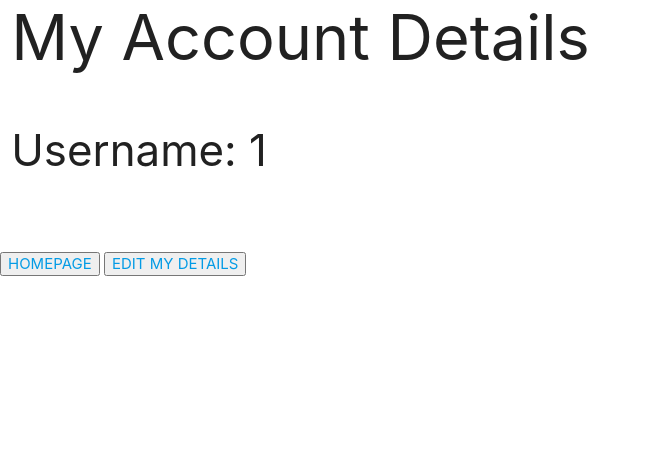
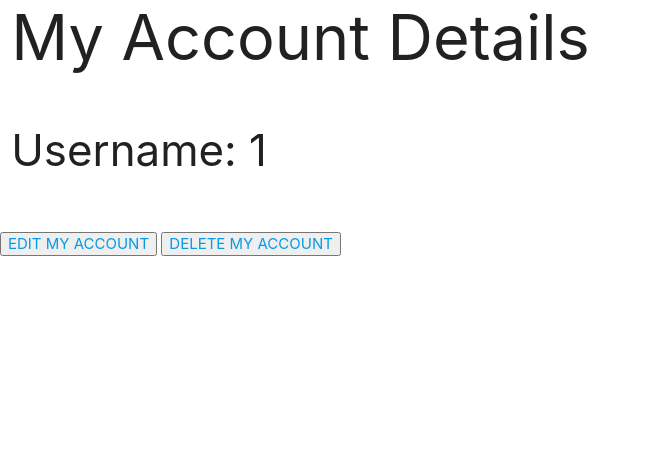
Before and after one commit to BegumDev/ReviewHubMS3, a Flask app: page /my_account/1 in a window 1280 px wide. Shown: the part 103-578 px from the top of the page, without its empty margins (0-650 px from the left). Run offline with Flask 2, Linux system fonts and the light colour scheme; the visitor is signed in with stand-in values (Sample User, id 1); data that the repository does not hold is empty; some libraries are stand-ins or nearby versions.

Commit message:
Add functionality for user to be able to edit their email address and delete their account.

```diff
--- a/reviewhub/routes.py
+++ b/reviewhub/routes.py
@@ -40,10 +40,7 @@ def register():
 @app.route("/my_account/<username>", methods=["GET", "POST"])
 def my_account(username):
     if "user" in session:
-
         reviews = mongo.db.reviews.find({'created_by': session["user"]})
-
-
         return render_template('my_account.html', username=session["user"], reviews=reviews)
     return redirect(url_for("home"))
 
@@ -123,3 +120,24 @@ def delete_review(review_id):
     else:
         flash("You can only delete your own reviews.")
         return redirect(url_for('home'))
+
+
+# Edit a user details
+@app.route("/edit_user/<int:user_id>", methods=["GET", "POST"])
+def edit_user(user_id):
+    user = User.query.get_or_404(user_id)
+    if request.method == "POST":
+        user.email = request.form.get('email')
+        db.session.commit()
+        return redirect('home')
+        print(user)
+    return render_template("edit_user.html", user=user)
+
+
+# Delete a user
+@app.route("/delete_user/<int:user_id>")
+def delete_user(user_id):
+    user = User.query.get_or_404(user_id)
+    db.session.delete(user)
+    db.session.commit()
+    return redirect(url_for('home'))
--- a/reviewhub/templates/edit_user.html
+++ b/reviewhub/templates/edit_user.html
@@ -4,7 +4,7 @@
 <h1 class="center-align">Edit my details</h1>
 
 <div class="row">
-    <form class="col m6" action="#" method="POST">
+    <form class="col m6" action="{{ url_for('edit_user', user_id=user.id) }}" method="POST">
         <div class="row">
             <div class="input-field col s6">
                 <input id="email" name="email" type="email" class="validate" required>
--- a/reviewhub/templates/home.html
+++ b/reviewhub/templates/home.html
@@ -3,9 +3,9 @@
 
 <h1 class="center-align">Reviews</h1>
 
-<div class="row center-align review">
+<div class="row center-align">
     {% for i in reviews %}
-    <div class="col s12 m2">
+    <div class="col m2">
         <div class="card blue-grey darken-1">
             <div class="card-content white-text">
                 <span class="card-title">{{ i.service_name }}</span>
--- a/reviewhub/templates/my_account.html
+++ b/reviewhub/templates/my_account.html
@@ -13,7 +13,11 @@
     </div>
 </div>
 
-
+<button><a href="url_for('edit_user', user_id=user.id)">EDIT MY ACCOUNT</a></button>
+<button><a href="url_for('delete_user', user_id=user.id)">DELETE MY ACCOUNT</a></button>
+<br>
+<br>
+<br>
 
 <div class="row center-align review">
     {% for i in reviews %}
@@ -32,11 +36,7 @@
         </div>
     </div>
     {% endfor %}
-
 </div>
-
-<button><a href="{{ url_for('home') }}">HOMEPAGE</a></button>
-<button><a href="#">EDIT MY DETAILS</a></button>
 
 
 
```
